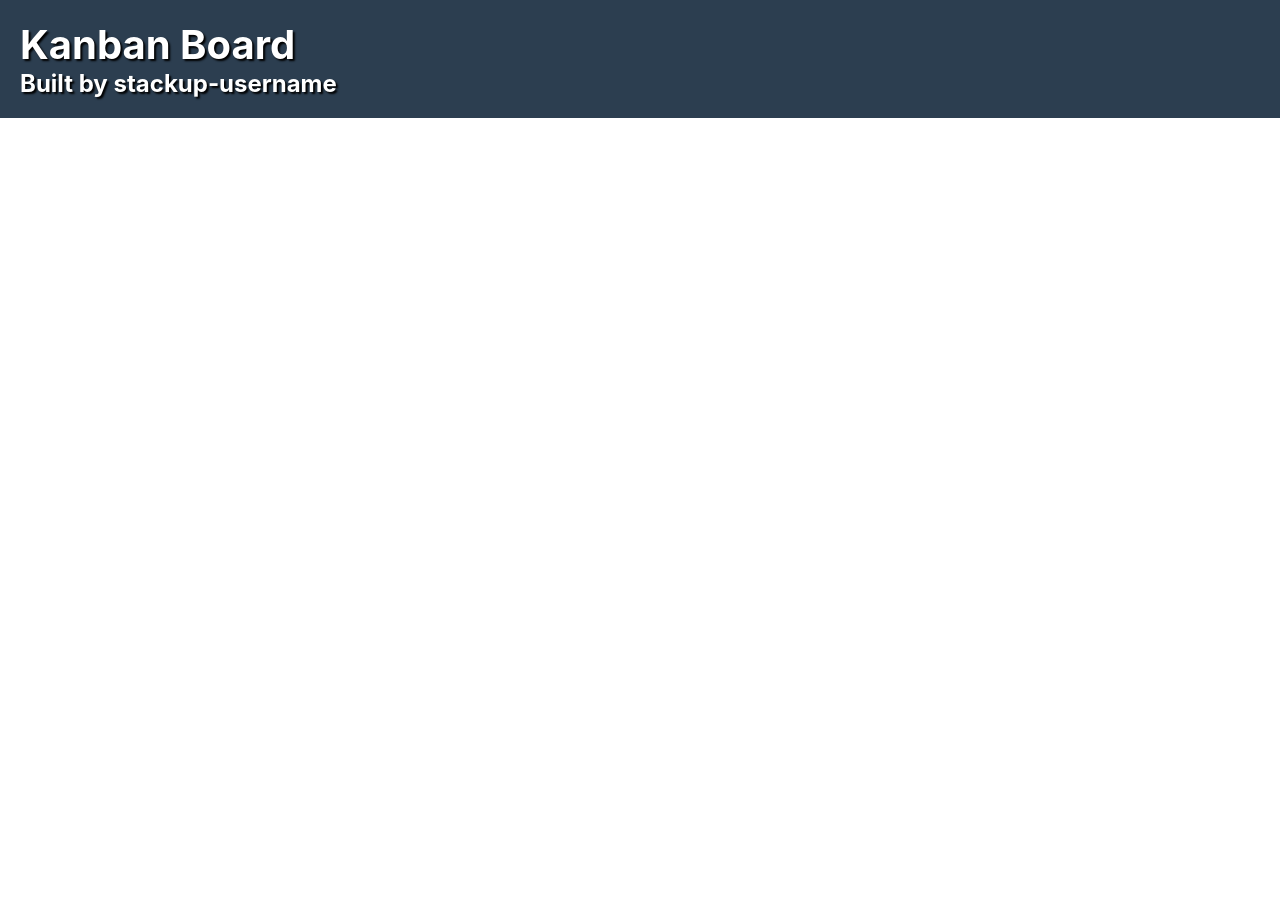
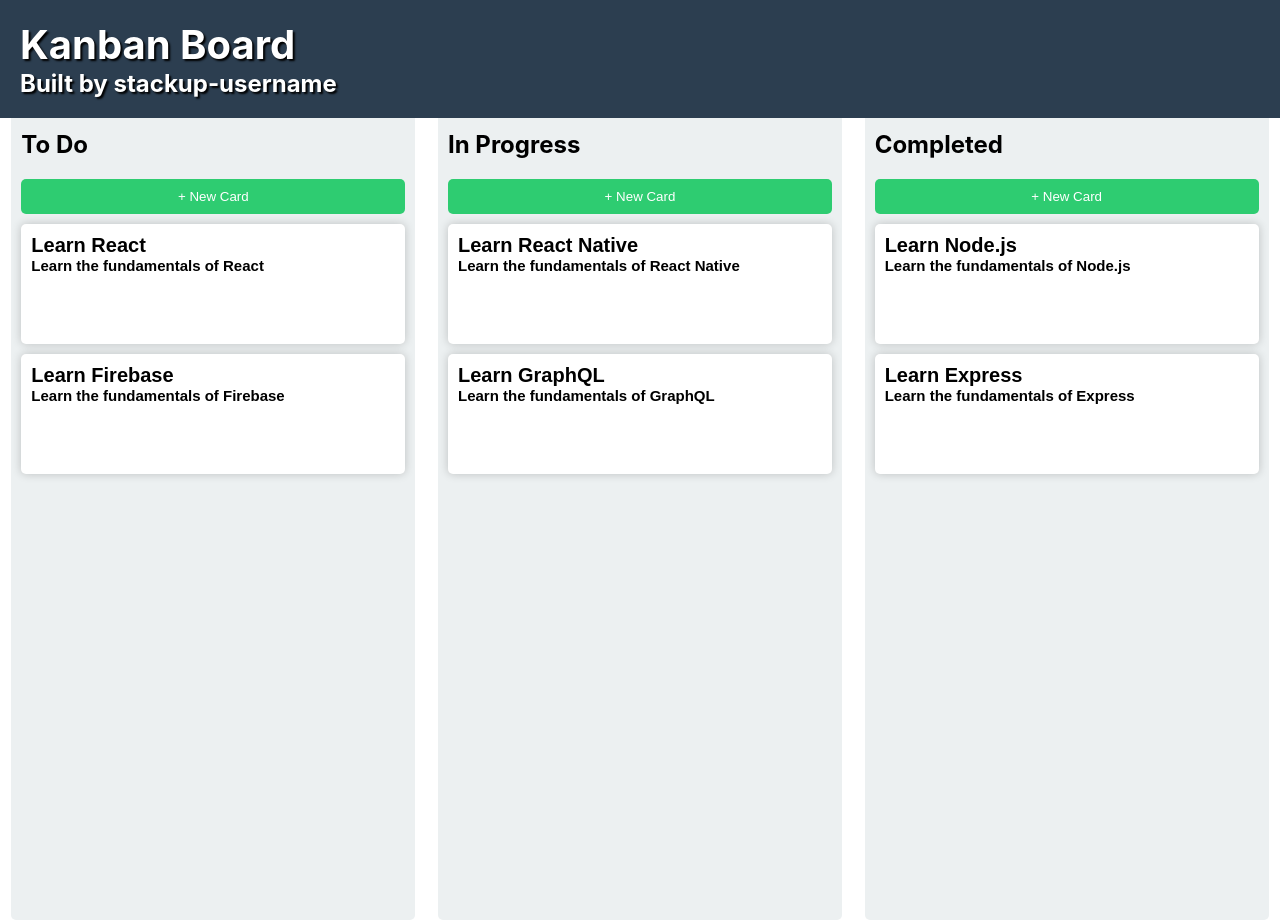
Before and after one commit to eby8zevin/StackUp, a React (Create React App) app in the folder kanban-app/: page / in a window 1280 px wide. Before the commit the page ends 800 px from the top, so only its background shows below. Built offline with nearby package versions, Linux system fonts and the light colour scheme.

Commit message:
useEffect

```diff
--- a/kanban-app/src/App.js
+++ b/kanban-app/src/App.js
@@ -3,6 +3,69 @@ import { Header } from "./components/Header";
 import Draggable from "react-draggable";
 export default function App() {
   const [board, setBoard] = useState([]);
+
+  useEffect(() => {
+    let data = window.localStorage.getItem("data");
+    if (data) {
+      setBoard(JSON.parse(data));
+    } else {
+      setBoard([
+        {
+          id: 1,
+          title: "To Do",
+          cards: [
+            {
+              id: 1,
+              title: "Learn React",
+              description: "Learn the fundamentals of React",
+            },
+            {
+              id: 2,
+              title: "Learn Firebase",
+              description: "Learn the fundamentals of Firebase",
+            },
+          ],
+        },
+        {
+          id: 2,
+          title: "In Progress",
+          cards: [
+            {
+              id: 3,
+              title: "Learn React Native",
+              description: "Learn the fundamentals of React Native",
+            },
+            {
+              id: 4,
+              title: "Learn GraphQL",
+              description: "Learn the fundamentals of GraphQL",
+            },
+          ],
+        },
+        {
+          id: 3,
+          title: "Completed",
+          cards: [
+            {
+              id: 5,
+              title: "Learn Node.js",
+              description: "Learn the fundamentals of Node.js",
+            },
+            {
+              id: 6,
+              title: "Learn Express",
+              description: "Learn the fundamentals of Express",
+            },
+          ],
+        },
+      ]);
+    }
+  }, []);
+
+  useEffect(() => {
+    if (board.length > 0)
+      window.localStorage.setItem("data", JSON.stringify(board));
+  }, [board]);
 
   return (
     <div>
```
